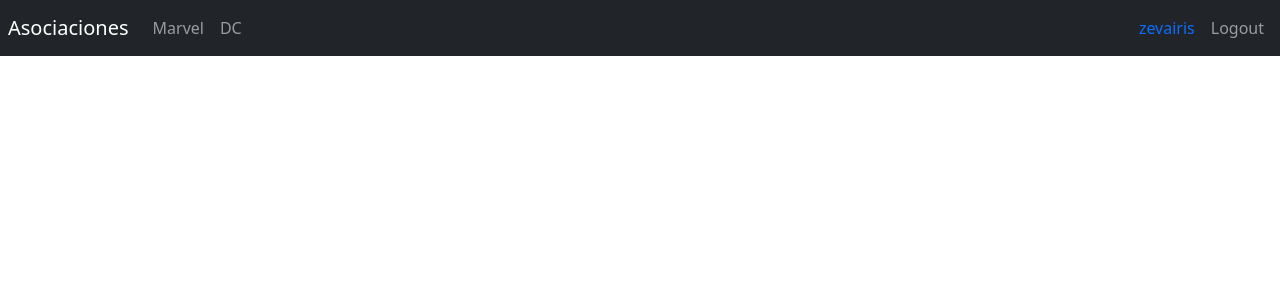
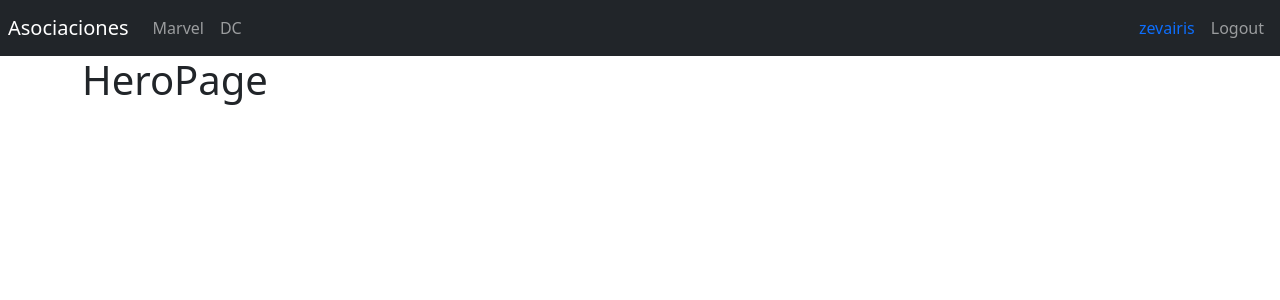
Before and after one commit to sebassg7/HeroesApp, a React (Vite) app: page /hero/dc-arrow in a window 1280 px wide. Shown: the top 300 px of the page. Built offline with nearby package versions, Linux system fonts and the light colour scheme.

Commit message:
Leer argumentos por URL

```diff
--- /dev/null
+++ b/src/heroes/helpers/getHeroById.js
@@ -0,0 +1,5 @@
+import { heroes } from "../data/heroes";
+
+export const getHeroById = (id) => {
+  return heroes.find(hero => hero.id === id);
+};
--- a/src/heroes/helpers/index.js
+++ b/src/heroes/helpers/index.js
@@ -1 +1,2 @@
 export * from './getHeroesByPublisher';
+export * from './getHeroById';
--- a/src/heroes/pages/HeroPage.jsx
+++ b/src/heroes/pages/HeroPage.jsx
@@ -1,4 +1,14 @@
+import { Navigate, useParams } from "react-router-dom";
+import { getHeroById } from "../helpers";
+
 export const HeroPage = () => {
+  const { id } = useParams();
+  const hero = getHeroById(id);
+  if(!hero){
+    return <Navigate to="/marvel"/>
+  }
+
+
   return (
     <h1>HeroPage</h1>
   )
--- a/src/heroes/routes/HeroesRoutes.jsx
+++ b/src/heroes/routes/HeroesRoutes.jsx
@@ -16,7 +16,7 @@
                 <Route path="dc" element={<DcPage/>}/>
 
                 <Route path="search" element={<SearchPage/>}/>
-                <Route path="hero" element={<HeroPage/>}/>
+                <Route path="hero/:id" element={<HeroPage/>}/>
 
 
                 <Route path="/" element={<Navigate to="/marvel"/>}/>
```
